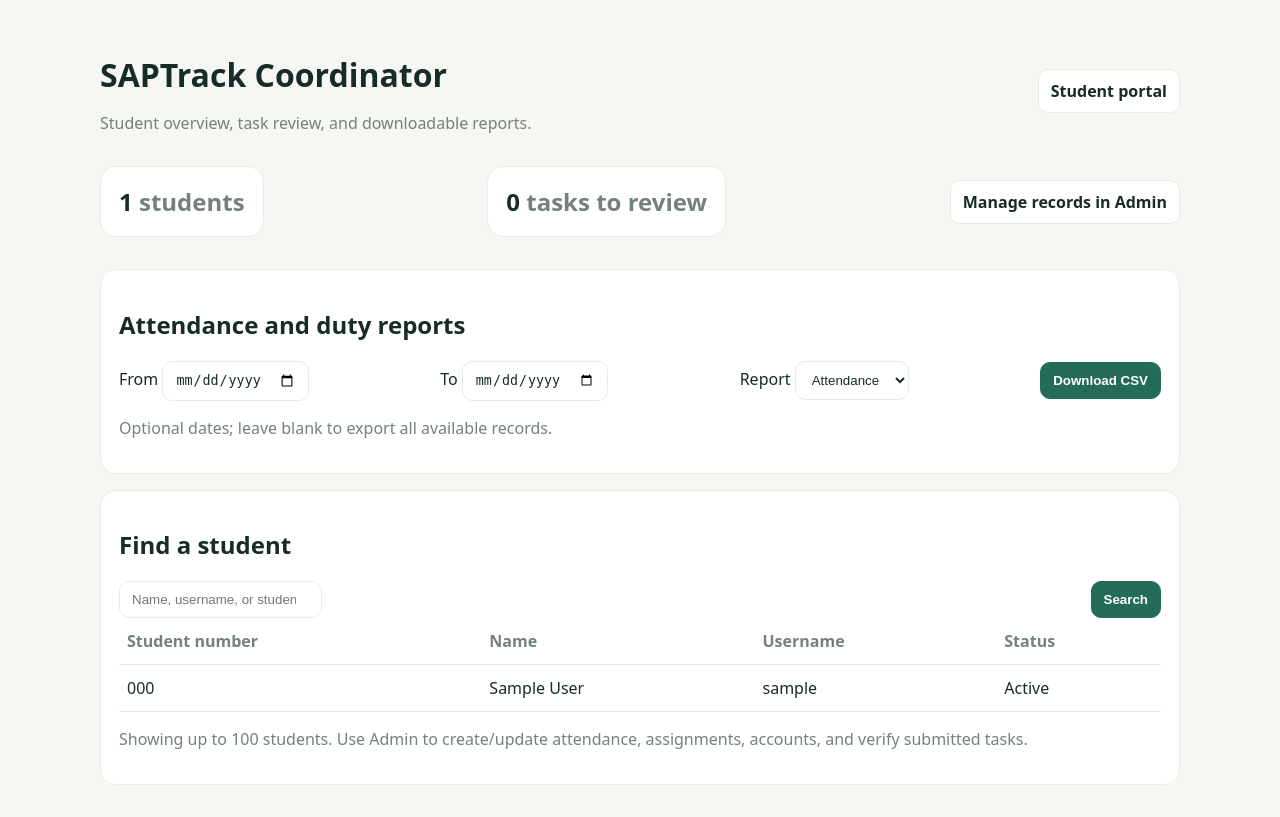
After one commit to jaypeemagadia8-maker/SAPTrack, a Django app: page /coordinator/ in a window 1280 px wide. The commit adds this page. Run offline with Django 5.2, Linux system fonts and the light colour scheme; a user stored in the database is signed in; tables that the repository leaves empty hold one stand-in row (values such as "Sample post").

Commit message:
Add SAPTrack student dashboard, tasks, coordinator reports, and account UX

```diff
--- /dev/null
+++ b/dashboard/templates/dashboard/coordinator.html
@@ -0,0 +1,6 @@
+<!DOCTYPE html>
+<html lang="en"><head><meta charset="utf-8"><meta name="viewport" content="width=device-width,initial-scale=1"><title>SAPTrack · Coordinator</title><style>:root{--ink:#172b28;--muted:#74817c;--green:#246b59;--line:#e8ece8;--bg:#f6f7f2}*{box-sizing:border-box}body{margin:0;background:var(--bg);color:var(--ink);font-family:system-ui,sans-serif}.wrap{width:min(1080px,calc(100% - 32px));margin:32px auto}.top,.actions,.filters{display:flex;justify-content:space-between;align-items:center;gap:12px;flex-wrap:wrap}.card{background:white;border:1px solid var(--line);border-radius:16px;padding:18px;margin:16px 0}h1{margin-bottom:6px}.muted{color:var(--muted)}input,select,button,.link{border:1px solid var(--line);padding:10px 12px;border-radius:10px;background:white;color:var(--ink)}button,.link{cursor:pointer;text-decoration:none;font-weight:700}.primary{background:var(--green);color:white;border-color:var(--green)}table{width:100%;border-collapse:collapse}th,td{text-align:left;padding:12px 8px;border-bottom:1px solid var(--line)}th{color:var(--muted)}.scroll{overflow:auto}.stat{font-size:24px;font-weight:800}@media(max-width:650px){th:nth-child(3),td:nth-child(3){display:none}}</style></head>
+<body><main class="wrap"><header class="top"><div><h1>SAPTrack Coordinator</h1><p class="muted">Student overview, task review, and downloadable reports.</p></div><a class="link" href="{% url 'dashboard_index' %}">Student portal</a></header>
+<section class="actions"><div class="card stat">{{ student_count }} <span class="muted">students</span></div><div class="card stat">{{ pending_tasks }} <span class="muted">tasks to review</span></div><a class="link" href="{% url 'admin:index' %}">Manage records in Admin</a></section>
+<section class="card"><h2>Attendance and duty reports</h2><form class="filters" method="get" action="{% url 'report_csv' %}"><label>From <input type="date" name="start"></label><label>To <input type="date" name="end"></label><label>Report <select name="type"><option value="attendance">Attendance</option><option value="duty">Area duty</option></select></label><button class="primary" type="submit">Download CSV</button></form><p class="muted">Optional dates; leave blank to export all available records.</p></section>
+<section class="card"><h2>Find a student</h2><form method="get" class="filters"><input type="search" name="q" value="{{ query }}" placeholder="Name, username, or student number" aria-label="Search students"><button class="primary" type="submit">Search</button></form><div class="scroll"><table><thead><tr><th>Student number</th><th>Name</th><th>Username</th><th>Status</th></tr></thead><tbody>{% for member in members %}<tr><td>{{ member.student_number }}</td><td>{{ member.user.get_full_name|default:member.user.username }}</td><td>{{ member.user.username }}</td><td>{% if member.is_active and member.user.is_active %}Active{% else %}Inactive{% endif %}</td></tr>{% empty %}<tr><td colspan="4">No students found.</td></tr>{% endfor %}</tbody></table></div><p class="muted">Showing up to 100 students. Use Admin to create/update attendance, assignments, accounts, and verify submitted tasks.</p></section></main></body></html>
--- a/dashboard/urls.py
+++ b/dashboard/urls.py
@@ -4,5 +4,8 @@ from . import views
 
 urlpatterns = [
     path("", views.index, name="dashboard_index"),
+    path("coordinator/", views.coordinator_dashboard, name="coordinator_dashboard"),
+    path("reports.csv", views.report_csv, name="report_csv"),
+    path("tasks/<int:task_id>/submit/", views.submit_task, name="submit_task"),
     path("", include("members.urls")),
 ]
--- a/dashboard/views.py
+++ b/dashboard/views.py
@@ -1,33 +1,141 @@
-from django.contrib.auth.decorators import login_required
-from django.shortcuts import redirect, render
+import csv
+from datetime import date
 
+from django.contrib import messages
+from django.contrib.auth.decorators import login_required, user_passes_test
+from django.http import HttpResponse, HttpResponseBadRequest
+from django.shortcuts import get_object_or_404, redirect, render
+from django.utils import timezone
+from django.utils.dateparse import parse_date
+
+from attendance.models import AttendanceRecord
+from duty_monitoring.models import AreaDutySession
+from duty_monitoring.services import get_weekly_area_duty_summary
 from members.models import SAPMember
+
+from .models import StudentTask
+
+
+def _get_active_member(request):
+    try:
+        member = request.user.sap_member
+    except SAPMember.DoesNotExist:
+        return None
+    return member if member.is_active else None
 
 
 @login_required
 def index(request):
-    try:
-        member = request.user.sap_member
-    except SAPMember.DoesNotExist:
+    member = _get_active_member(request)
+    if member is None:
         if request.user.is_staff:
-            return redirect("admin:index")
+            return redirect("coordinator_dashboard")
+        messages.error(request, "Hindi aktibo o hindi naka-link ang student account mo. Makipag-ugnayan sa SAP coordinator.")
         return redirect("members:login")
 
-    if not member.is_active:
-        return redirect("members:login")
-
-    attendance = member.attendance_records.select_related("member").order_by("-attendance_date")[:8]
+    today = timezone.localdate()
+    attendance = member.attendance_records.order_by("-attendance_date")[:8]
     room_assignments = member.room_assignments.select_related("room").order_by("-effective_from")[:5]
     area_assignments = member.area_assignments.select_related("area").order_by("-effective_from")[:5]
     area_sessions = member.area_duty_sessions.select_related("area_assignment__area").order_by("-started_at")[:5]
+    duty_progress = get_weekly_area_duty_summary(member)
+    tasks = member.tasks.all()
+    due_tasks = tasks.exclude(status=StudentTask.Status.VERIFIED).filter(due_date__isnull=False, due_date__gte=today).order_by("due_date")[:3]
+    overdue_tasks = tasks.exclude(status=StudentTask.Status.VERIFIED).filter(due_date__lt=today).order_by("due_date")[:3]
+    attendance_this_month = member.attendance_records.filter(
+        attendance_date__year=today.year, attendance_date__month=today.month
+    ).count()
     context = {
         "member": member,
         "attendance": attendance,
         "attendance_count": member.attendance_records.count(),
+        "attendance_this_month": attendance_this_month,
         "room_assignments": room_assignments,
-        "room_assignment_count": member.room_assignments.count(),
         "area_assignments": area_assignments,
-        "area_assignment_count": member.area_assignments.count(),
         "area_sessions": area_sessions,
+        "duty_progress": duty_progress,
+        "tasks": tasks[:8],
+        "due_tasks": due_tasks,
+        "overdue_tasks": overdue_tasks,
     }
     return render(request, "dashboard/index.html", context)
+
+
+@login_required
+def submit_task(request, task_id):
+    member = _get_active_member(request)
+    if member is None:
+        messages.error(request, "Hindi aktibo ang account mo. Makipag-ugnayan sa SAP coordinator.")
+        return redirect("members:login")
+    if request.method != "POST":
+        return redirect("dashboard_index")
+    task = get_object_or_404(StudentTask, pk=task_id, member=member)
+    task.mark_submitted()
+    messages.success(request, "Naipasa ang task mo para ma-review ng coordinator.")
+    return redirect("dashboard_index")
+
+
+def _is_coordinator(user):
+    return user.is_authenticated and user.is_staff
+
+
+@user_passes_test(_is_coordinator)
+def coordinator_dashboard(request):
+    query = request.GET.get("q", "").strip()
+    members = SAPMember.objects.select_related("user").order_by("student_number")
+    if query:
+        from django.db.models import Q
+        members = members.filter(
+            Q(student_number__icontains=query)
+            | Q(user__username__icontains=query)
+            | Q(user__first_name__icontains=query)
+            | Q(user__last_name__icontains=query)
+        )
+    context = {
+        "query": query,
+        "members": members[:100],
+        "student_count": SAPMember.objects.count(),
+        "pending_tasks": StudentTask.objects.filter(status=StudentTask.Status.SUBMITTED).count(),
+        "today": timezone.localdate(),
+    }
+    return render(request, "dashboard/coordinator.html", context)
+
+
+@user_passes_test(_is_coordinator)
+def report_csv(request):
+    start_text = request.GET.get("start", "").strip()
+    end_text = request.GET.get("end", "").strip()
+    start = parse_date(start_text) if start_text else None
+    end = parse_date(end_text) if end_text else None
+    if (start_text and start is None) or (end_text and end is None):
+        return HttpResponseBadRequest("Gumamit ng valid na petsa sa YYYY-MM-DD format.")
+    if start and end and start > end:
+        return HttpResponseBadRequest("Dapat mas maaga o kapareho ng end date ang start date.")
+
+    report_type = request.GET.get("type", "attendance")
+    response = HttpResponse(content_type="text/csv; charset=utf-8")
+    response.write("\ufeff")
+    writer = csv.writer(response)
+    if report_type == "duty":
+        response["Content-Disposition"] = 'attachment; filename="saptrack-duty-report.csv"'
+        writer.writerow(["Student number", "Student", "Area", "Started at", "Ended at", "Minutes"])
+        records = AreaDutySession.objects.select_related("member__user", "area_assignment__area").filter(ended_at__isnull=False)
+        if start:
+            records = records.filter(started_at__date__gte=start)
+        if end:
+            records = records.filter(started_at__date__lte=end)
+        for record in records.order_by("started_at"):
+            writer.writerow([record.member.student_number, record.member.user.get_full_name() or record.member.user.username, record.area_assignment.area.name, timezone.localtime(record.started_at).isoformat(), timezone.localtime(record.ended_at).isoformat(), record.duration_minutes])
+    elif report_type == "attendance":
+        response["Content-Disposition"] = 'attachment; filename="saptrack-attendance-report.csv"'
+        writer.writerow(["Student number", "Student", "Date", "Time in", "Time out", "Notes"])
+        records = AttendanceRecord.objects.select_related("member__user").all()
+        if start:
+            records = records.filter(attendance_date__gte=start)
+        if end:
+            records = records.filter(attendance_date__lte=end)
+        for record in records.order_by("attendance_date", "member__student_number"):
+            writer.writerow([record.member.student_number, record.member.user.get_full_name() or record.member.user.username, record.attendance_date.isoformat(), timezone.localtime(record.time_in).isoformat() if record.time_in else "", timezone.localtime(record.time_out).isoformat() if record.time_out else "", record.notes])
+    else:
+        return HttpResponseBadRequest("Hindi kilalang report type.")
+    return response
--- /dev/null
+++ b/members/templates/members/password_change.html
@@ -0,0 +1 @@
+<!DOCTYPE html><html lang="en"><head><meta charset="utf-8"><meta name="viewport" content="width=device-width,initial-scale=1"><title>Change password · SAPTrack</title><style>body{margin:0;min-height:100vh;display:grid;place-items:center;background:#f6f7f2;color:#172b28;font-family:system-ui,sans-serif}.card{width:min(460px,calc(100% - 32px));padding:28px;background:#fff;border:1px solid #e8ece8;border-radius:20px}h1{margin-top:0}.field{width:100%;padding:12px;border:1px solid #dfe6e0;border-radius:10px;margin:6px 0 16px;box-sizing:border-box}label{font-weight:700}.button,a{display:inline-block;border:0;border-radius:10px;background:#246b59;color:#fff;padding:11px 15px;text-decoration:none;font-weight:700}.errors{color:#a63f32}</style></head><body><main class="card"><h1>Change password</h1><p>Gumamit ng password na mahirap hulaan at huwag itong ibahagi.</p><form method="post">{% csrf_token %}{% for field in form %}<label for="{{ field.id_for_label }}">{{ field.label }}</label>{{ field.as_widget|safe }}{% if field.errors %}<div class="errors">{{ field.errors }}</div>{% endif %}{% endfor %}<button class="button" type="submit">Save new password</button> <a href="{% url 'dashboard_index' %}">Cancel</a></form></main></body></html>
--- a/members/urls.py
+++ b/members/urls.py
@@ -1,10 +1,11 @@
 from django.urls import path
 
-from .views import StudentLoginView, StudentLogoutView
+from .views import StudentLoginView, StudentLogoutView, StudentPasswordChangeView
 
 app_name = "members"
 
 urlpatterns = [
     path("login/", StudentLoginView.as_view(), name="login"),
     path("logout/", StudentLogoutView.as_view(), name="logout"),
+    path("password-change/", StudentPasswordChangeView.as_view(), name="password_change"),
 ]
--- a/members/views.py
+++ b/members/views.py
@@ -13,3 +13,8 @@ class StudentLoginView(auth_views.LoginView):
 
 class StudentLogoutView(auth_views.LogoutView):
     next_page = reverse_lazy("members:login")
+
+
+class StudentPasswordChangeView(auth_views.PasswordChangeView):
+    template_name = "members/password_change.html"
+    success_url = reverse_lazy("dashboard_index")
```
Also changed, not shown: dashboard/admin.py (added, +11 -0 lines), dashboard/models.py (added, +44 -0 lines), dashboard/templates/dashboard/index.html (+8 -10 lines), members/templates/members/login.html (+1 -43 lines).
